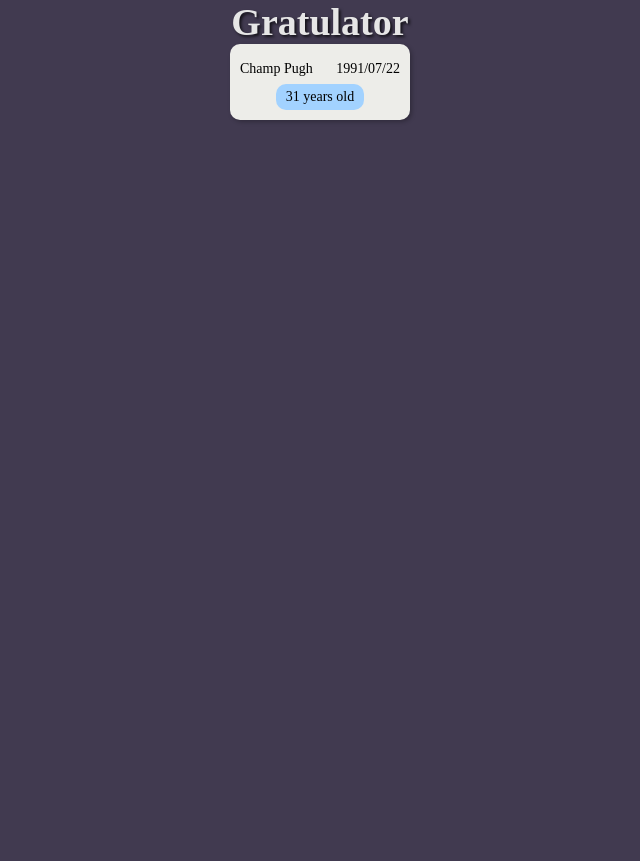
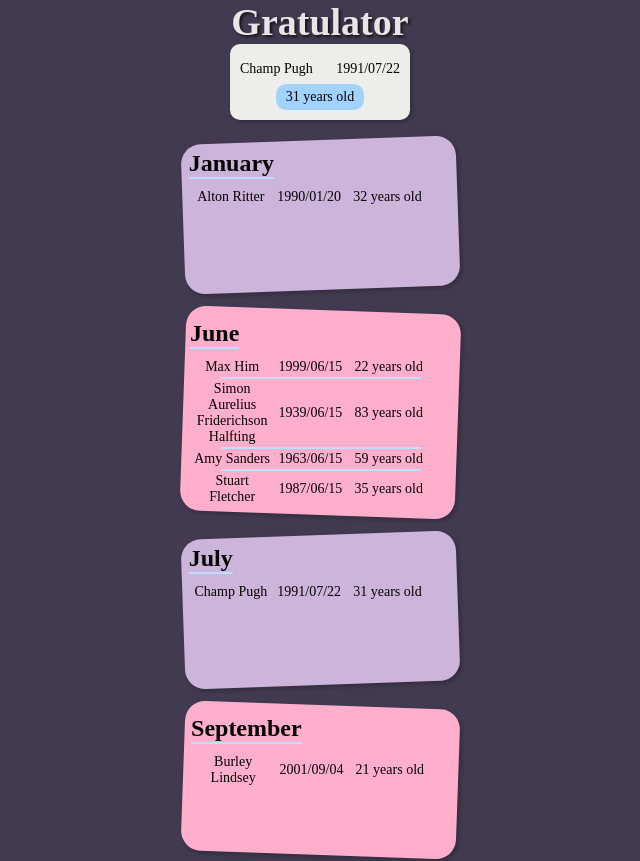
Before and after one commit to tobiaserich/gratulator, a React (Create React App) app: page / in a window 1280 px wide. Shown: the top 861 px of the page, without its empty margins (320-960 px from the left). Before the commit the page ends 800 px from the top, so only its background shows below. Built offline with nearby package versions, Linux system fonts and the light colour scheme; a web font is replaced by a local one.

Commit message:
Add cards for birthdays sorted by months

```diff
--- a/src/pages/Main.js
+++ b/src/pages/Main.js
@@ -1,5 +1,6 @@
 import styled from "@emotion/styled";
 import React from "react";
+import MonthlyBirthdayList from "../components/MonthlyBirthdayList";
 import NextBirthday from "../components/NextBirthday";
 import getNextBirthday from "../helper/getNextBirthday";
 import sortBirthdays from "../helper/sortBirthdays";
@@ -68,11 +69,49 @@ const birthdayList = [
 const Main = () => {
   const sortedBirthdayList = sortBirthdays(birthdayList);
   const nextBirthday = getNextBirthday(sortedBirthdayList);
+  const months = [
+    "January",
+    "February",
+    "March",
+    "April",
+    "May",
+    "June",
+    "July",
+    "August",
+    "September",
+    "October",
+    "November",
+    "December",
+  ];
+  let birthdaysPerMonth = {};
+  sortedBirthdayList.forEach((singlePerson) => {
+    const monthName = months[new Date(singlePerson.birthday).getMonth()];
+    birthdaysPerMonth[monthName]
+      ? birthdaysPerMonth[monthName].push(singlePerson)
+      : (birthdaysPerMonth[monthName] = new Array(singlePerson));
+  });
+
+  const IterateTroughMonths = () => {
+    const collectMonths = [];
+    let counter = 0;
+
+    for (const key in birthdaysPerMonth) {
+      counter++;
+      collectMonths.push(
+        <MonthlyBirthdayList
+          ppl={birthdaysPerMonth[key]}
+          dir={counter % 2 === 0 ? "right" : "left"}
+          monthName={key}
+        />
+      );
+    }
+    return collectMonths;
+  };
   return (
     <>
       <Header>Gratulator</Header>
-
       <NextBirthday birthdayList={nextBirthday} />
+      {IterateTroughMonths()}
     </>
   );
 };
```
